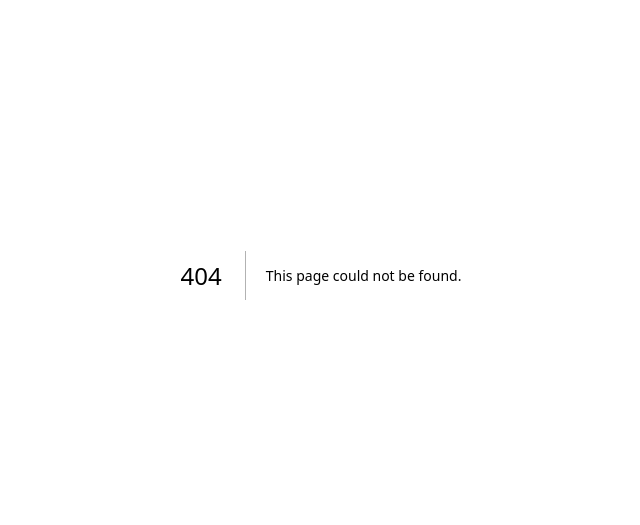
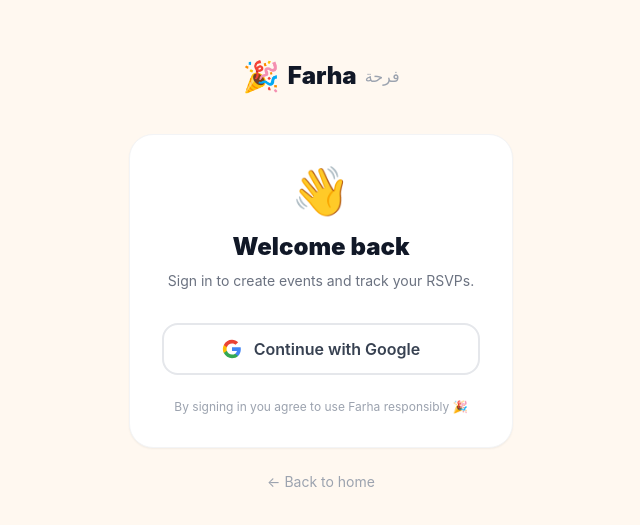
Before and after one commit to AliTarekgolfs/farha, a Next.js app: page /login in a window 1280 px wide. Before the commit this address had no page. Shown: the part 125-650 px from the top of the page, without its empty margins (319-959 px from the left). Built offline with nearby package versions, Linux system fonts and the light colour scheme.

Commit message:
Create page.tsx

```diff
--- /dev/null
+++ b/app/login/page.tsx
@@ -0,0 +1,59 @@
+"use client";
+
+import { useState } from "react";
+import { supabase } from "@/lib/supabase";
+import Link from "next/link";
+
+export default function LoginPage() {
+  const [loading, setLoading] = useState(false);
+
+  const signInWithGoogle = async () => {
+    setLoading(true);
+    await supabase.auth.signInWithOAuth({
+      provider: "google",
+      options: {
+        redirectTo: `${window.location.origin}/auth/callback`,
+      },
+    });
+  };
+
+  return (
+    <main className="min-h-screen bg-[#FFF8F0] flex flex-col items-center justify-center px-6">
+      <Link href="/" className="flex items-center gap-2 mb-10">
+        <span className="text-3xl">🎉</span>
+        <span className="text-2xl font-black text-gray-900">Farha</span>
+        <span className="text-gray-400 font-medium">فرحة</span>
+      </Link>
+
+      <div className="bg-white rounded-3xl p-8 shadow-sm border border-gray-100 w-full max-w-sm text-center">
+        <div className="text-5xl mb-4">👋</div>
+        <h1 className="text-2xl font-black text-gray-900 mb-2">Welcome back</h1>
+        <p className="text-gray-500 text-sm mb-8">
+          Sign in to create events and track your RSVPs.
+        </p>
+
+        <button
+          onClick={signInWithGoogle}
+          disabled={loading}
+          className="w-full flex items-center justify-center gap-3 bg-white border-2 border-gray-200 rounded-2xl py-3 px-4 font-semibold text-gray-700 hover:border-gray-300 hover:bg-gray-50 transition disabled:opacity-50"
+        >
+          <svg width="20" height="20" viewBox="0 0 24 24">
+            <path fill="#4285F4" d="M22.56 12.25c0-.78-.07-1.53-.2-2.25H12v4.26h5.92c-.26 1.37-1.04 2.53-2.21 3.31v2.77h3.57c2.08-1.92 3.28-4.74 3.28-8.09z"/>
+            <path fill="#34A853" d="M12 23c2.97 0 5.46-.98 7.28-2.66l-3.57-2.77c-.98.66-2.23 1.06-3.71 1.06-2.86 0-5.29-1.93-6.16-4.53H2.18v2.84C3.99 20.53 7.7 23 12 23z"/>
+            <path fill="#FBBC05" d="M5.84 14.09c-.22-.66-.35-1.36-.35-2.09s.13-1.43.35-2.09V7.07H2.18C1.43 8.55 1 10.22 1 12s.43 3.45 1.18 4.93l2.85-2.22.81-.62z"/>
+            <path fill="#EA4335" d="M12 5.38c1.62 0 3.06.56 4.21 1.64l3.15-3.15C17.45 2.09 14.97 1 12 1 7.7 1 3.99 3.47 2.18 7.07l3.66 2.84c.87-2.6 3.3-4.53 6.16-4.53z"/>
+          </svg>
+          {loading ? "Signing in..." : "Continue with Google"}
+        </button>
+
+        <p className="text-xs text-gray-400 mt-6">
+          By signing in you agree to use Farha responsibly 🎉
+        </p>
+      </div>
+
+      <Link href="/" className="text-sm text-gray-400 mt-6 hover:text-gray-600">
+        ← Back to home
+      </Link>
+    </main>
+  );
+}
```
